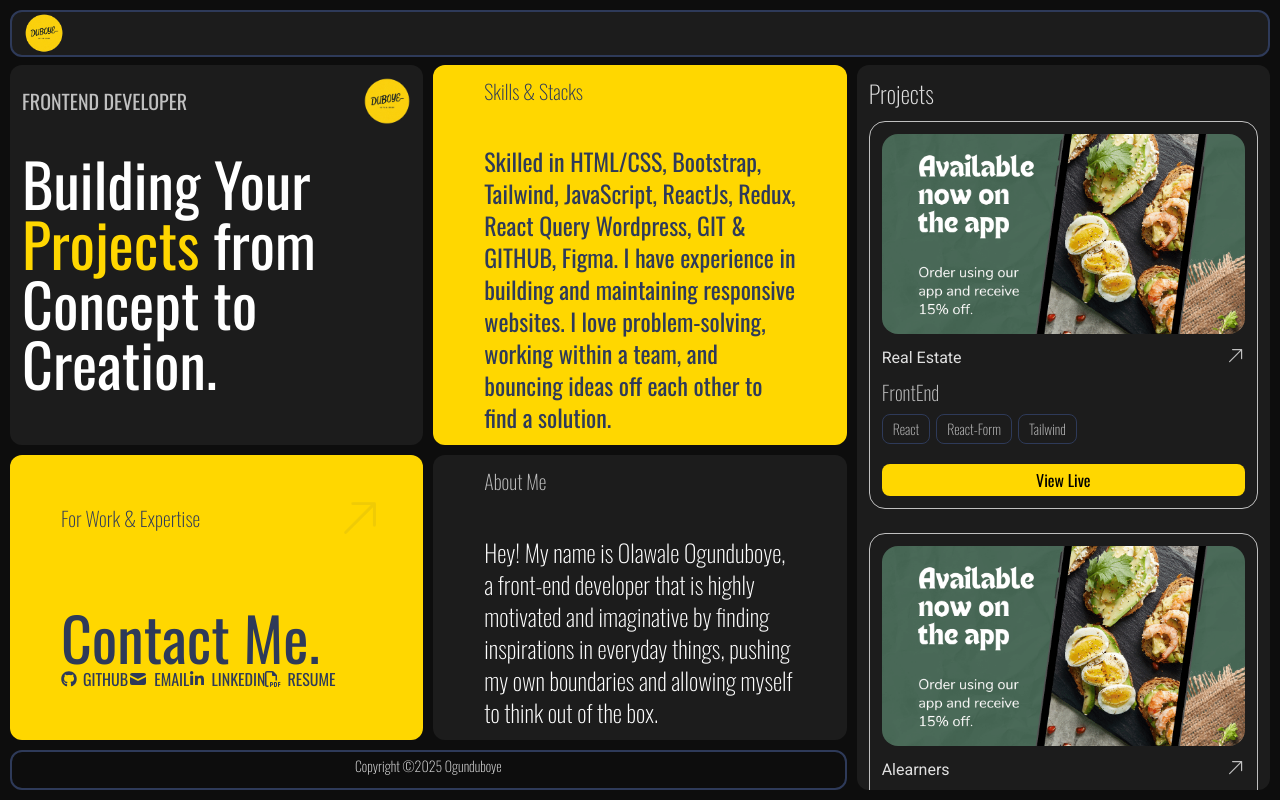
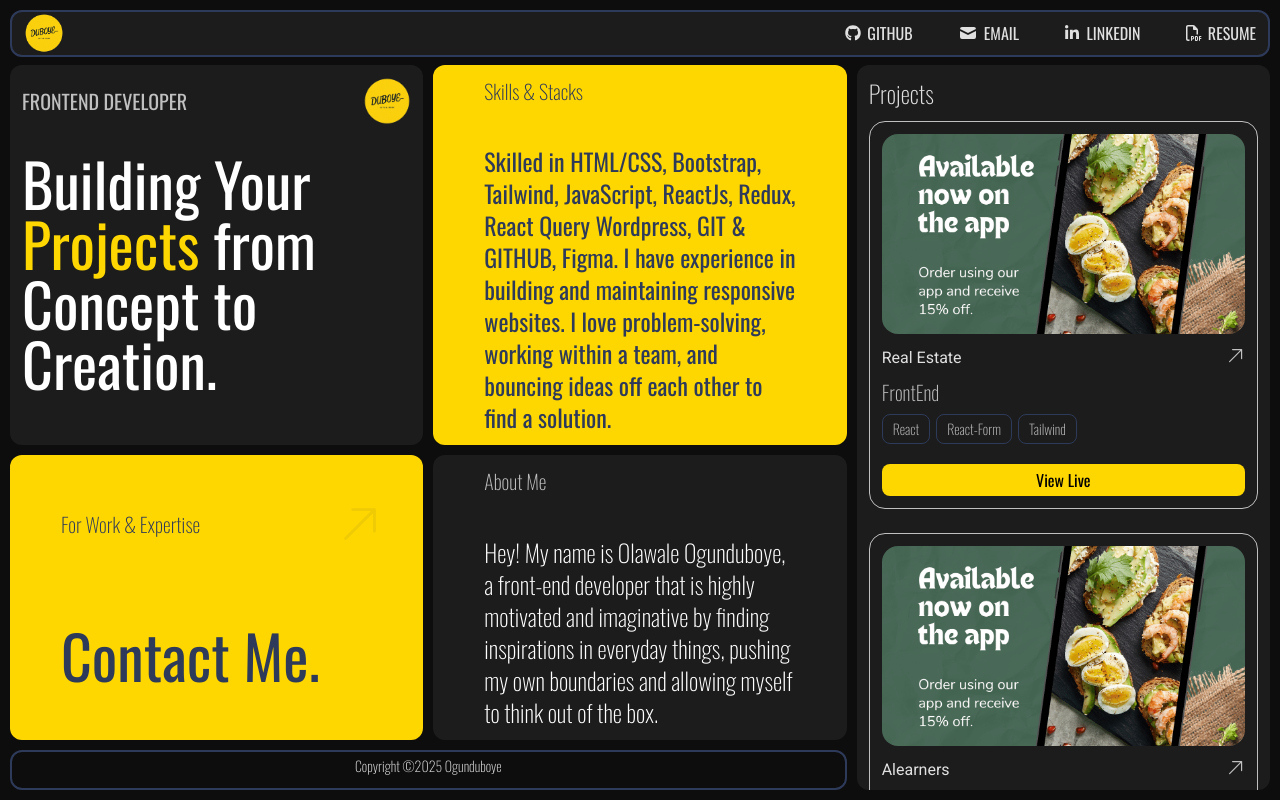
Before and after one commit to dub-ing/portfolio, a React (Vite) app: page / in a window 1280 px wide. Built offline with nearby package versions, Linux system fonts and the light colour scheme.

Commit message:
moved social icons into navbar component

```diff
--- a/src/components/Contact.jsx
+++ b/src/components/Contact.jsx
@@ -1,6 +1,6 @@
 import { HiArrowUpRight } from "react-icons/hi2";
 import Image from "./Image";
-import Socials from './Socials'
+// import Socials from './Socials'
 import { TbBackground } from "react-icons/tb";
 
 function Contact() {
@@ -18,7 +18,7 @@ function Contact() {
         <p class="text-[#2e3a59] text-5xl md:text-[4.5rem] lg:text-6xl">
           Contact Me.
         </p>
-        <Socials />
+        {/* <Socials /> */}
       </div>
     </div>
   );
--- a/src/components/Nav.jsx
+++ b/src/components/Nav.jsx
@@ -1,24 +1,11 @@
 import { HiMenuAlt3 } from "react-icons/hi";
+import Socials from './Socials'
 
 function Nav() {
   return (
     <>
-      <div class="sm:hidden flex items-center">
-        <HiMenuAlt3 size="2em" color="#C0C0C0" />
-      </div>
-      <ul class="hidden text-[#E0E0E0] sm:hidden items-center w-75 justify-between">
-        <a href="#home">
-          <li>Home</li>
-        </a>
-        <a href="#projects">
-          <li>Projects</li>
-        </a>
-        <a href="#about">
-          <li>About</li>
-        </a>
-        <a href="#contact">
-          <li>Contact</li>
-        </a>
+      <ul class="w-1/3 flex justify-end">
+        <Socials />
       </ul>
     </>
   );
--- a/src/components/Socials.jsx
+++ b/src/components/Socials.jsx
@@ -5,30 +5,30 @@ import { HiMail } from "react-icons/hi";
 
 function Socials() {
     return (
-      <ul class="flex justify-between w-[90%] text-[#2e3a59] lg:w-[65%]">
+      <ul class="flex justify-between w-full text-[#E0E0E0] lg:w-full">
         <a href="" class="flex items-center space-x-1.5">
           <span>
             <FaGithub />
           </span>
-          <li>GITHUB</li>
+          <li class='max-md:hidden'>GITHUB</li>
         </a>
         <a href="" class="flex items-center space-x-1.5">
           <span>
             <HiMail size="1.25em" />
           </span>
-          <li>EMAIL</li>
+          <li class='max-md:hidden'>EMAIL</li>
         </a>
         <a href="" class="flex items-center space-x-1.5">
           <span>
             <FaLinkedinIn />
           </span>
-          <li>LINKEDIN</li>
+          <li class='max-md:hidden'>LINKEDIN</li>
         </a>
         <a href="" class="flex items-center space-x-1.5">
           <span>
             <FaRegFilePdf />
           </span>
-          <li>RESUME</li>
+          <li class='max-md:hidden'>RESUME</li>
         </a>
       </ul>
     );
```
